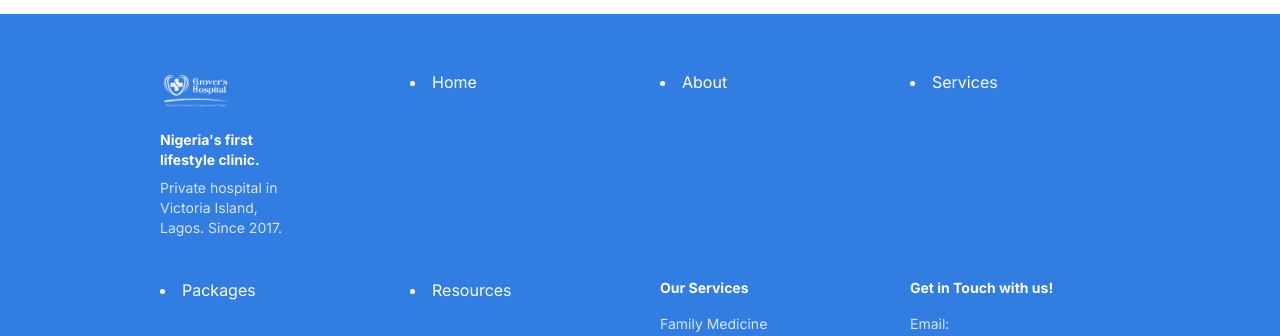
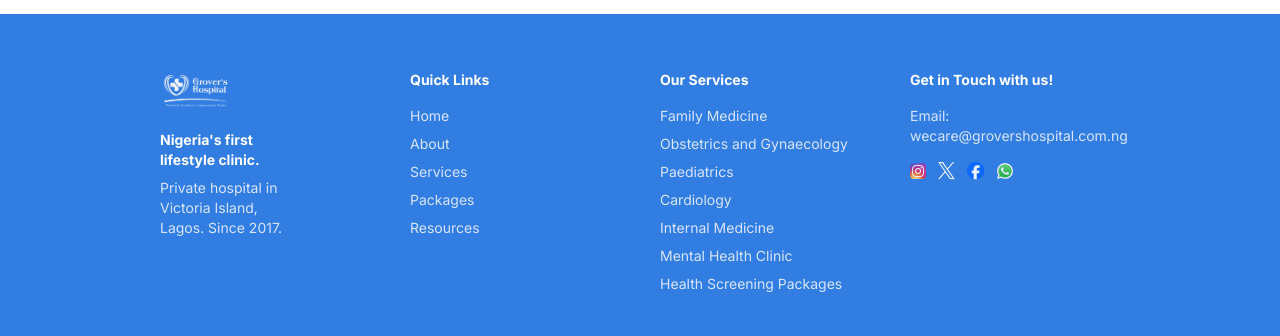
Before and after one commit to grovershospital/grovers-frontend, a React (Vite) app in the folder feg/: page / in a window 1280 px wide. Shown: the part 6608-6944 px from the top of the page. Built offline with nearby package versions, Linux system fonts and the light colour scheme; no server answers.

Commit message:
made changes to the footer file

```diff
--- a/feg/src/components/home/Footer.tsx
+++ b/feg/src/components/home/Footer.tsx
@@ -20,6 +20,10 @@ export function Footer() {
                         </p>
                     </div>
 
+                    {/* Quick Links */}
+                    <div>
+                        <h3 className="text-sm font-bold">Quick Links</h3>
+                        <ul className="mt-4 space-y-2 text-sm text-white/80">
                             {FOOTER_QUICK_LINKS.map((link) => (
                                 <li key={link.label}>
                                     <Link
@@ -30,6 +34,8 @@ export function Footer() {
                                     </Link>
                                 </li>
                             ))}
+                        </ul>
+                    </div>
 
                     {/* Our Services */}
                     <div>
```
Lines whose indentation alone changed are shown as unchanged.
